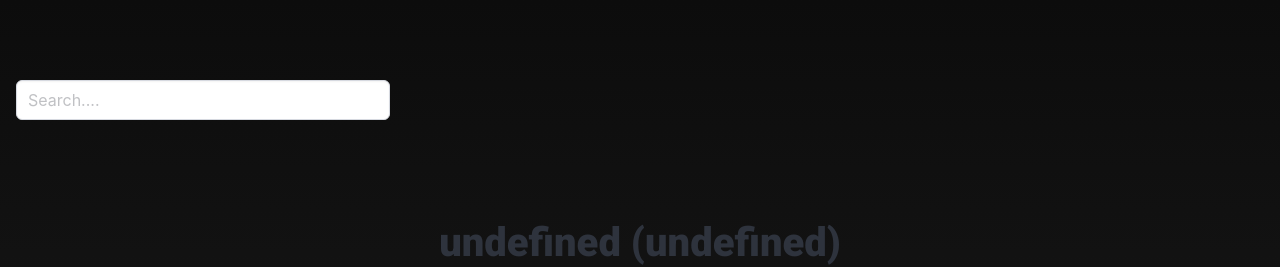
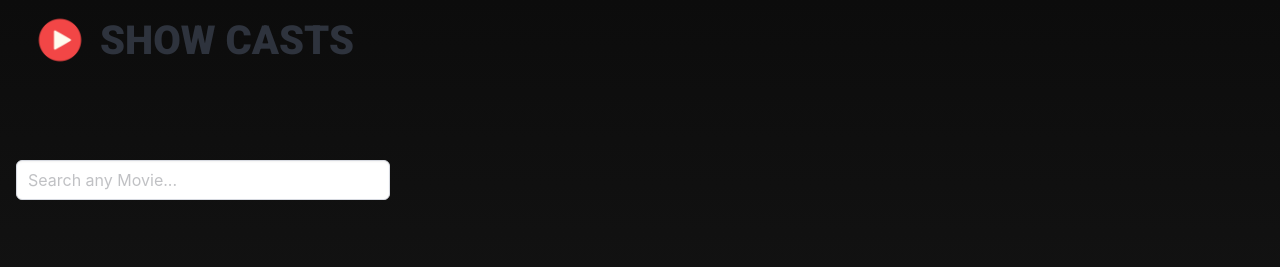
Before and after one commit to Divs-Git/show-cast-app, a Vue app: page /collections/tv/1 in a window 1280 px wide. Shown: the top 267 px of the page. Built offline with nearby package versions, Linux system fonts and the light colour scheme; no server answers.

Commit message:
added placeholder and loadng animation

```diff
--- a/index.html
+++ b/index.html
@@ -2,9 +2,9 @@
 <html lang="">
   <head>
     <meta charset="UTF-8" />
-    <link rel="shortcut icon" href="./src/assets/play-button.png" type="image/x-icon" />
+    <link rel="shortcut icon" href="./src/assets/play.png" type="image/x-icon" />
     <meta name="viewport" content="width=device-width, initial-scale=1.0" />
-    <title>Show Cast</title>
+    <title>Show Casts</title>
   </head>
   <body>
     <div id="app"></div>
--- a/src/App.vue
+++ b/src/App.vue
@@ -1,4 +1,10 @@
 <template>
+  <header>
+    <div class="title">
+      <img src="../src/assets/play.png" alt="" width="60px" />
+      <h1 class="title is-2">SHOW CASTS</h1>
+    </div>
+  </header>
   <main>
     <RouterView />
   </main>
@@ -11,4 +17,16 @@ main {
   min-width: 100vw;
   padding-bottom: 100px;
 }
+header {
+  padding: 10px 30px;
+}
+.title {
+  display: flex;
+  align-items: center;
+  gap: 10px;
+}
+
+header h1 {
+  font-weight: bolder;
+}
 </style>
--- a/src/components/AppHero.vue
+++ b/src/components/AppHero.vue
@@ -1,6 +1,6 @@
 <template>
   <div class="input-field">
-    <InputField />
+    <InputField :collectionType="collectionType" />
   </div>
   <div class="hero">
     <h1 class="title is-1">{{ title }}</h1>
@@ -18,6 +18,8 @@ onMounted(() => {
   if (props.type === 'collection') {
     if (props.collectionType === 'movie') {
       title.value = 'Movies'
+    } else {
+      title.value = 'TV-Shows / Series'
     }
   } else if (props.type === 'cast') {
     title.value = props.name
--- a/src/components/CollectionCard.vue
+++ b/src/components/CollectionCard.vue
@@ -1,5 +1,5 @@
 <template>
-  <div class="card" @click="goToCastView">
+  <div class="card" :class="{ 'is-skeleton': isLoading }" @click="goToCastView">
     <div class="card-image">
       <figure class="image">
         <img :src="imgUrl" alt="Poster image" />
@@ -24,7 +24,11 @@ import { useRouter } from 'vue-router'
 const router = useRouter()
 const imgUrl = ref('')
 
-const { collection, collectionType } = defineProps(['collection', 'collectionType'])
+const { isLoading, collection, collectionType } = defineProps([
+  'collection',
+  'collectionType',
+  'isLoading',
+])
 
 const trimmedTitle = computed(() => {
   let splittedArray = []
--- a/src/components/InputField.vue
+++ b/src/components/InputField.vue
@@ -1,5 +1,19 @@
 <template>
-  <input class="input" type="text" placeholder="Search...." />
+  <input class="input" type="text" :placeholder="placeholder" />
 </template>
-<script setup></script>
+<script setup>
+import { onMounted, ref } from 'vue'
+
+const placeholder = ref('')
+
+const { collectionType } = defineProps(['collectionType'])
+
+onMounted(() => {
+  if (collectionType === 'tv') {
+    placeholder.value = `Search any TV Show/Series...`
+  } else {
+    placeholder.value = `Search any Movie...`
+  }
+})
+</script>
 <style lang=""></style>
--- a/src/components/ViewBase.vue
+++ b/src/components/ViewBase.vue
@@ -5,17 +5,18 @@
       <slot name="hero"></slot>
     </div>
     <div class="cards">
-      <slot name="card" v-for="item in entries" :key="item.id" :item="item" />
+      <slot
+        name="card"
+        v-for="item in entries"
+        :key="item.id"
+        :item="item"
+        :isLoading="isLoading"
+      />
     </div>
     <div class="pagination" v-if="!isCastPage">
-      <button
-        class="button is-rounded is-light"
-        @click="currentPage > 1 ? currentPage-- : (currentPage = 1)"
-      >
-        Back
-      </button>
+      <button class="button is-rounded is-light" @click="goToPreviousPage">Back</button>
       <div class="box">{{ currentPage }}</div>
-      <button class="button is-rounded is-light" @click="currentPage++">Next</button>
+      <button class="button is-rounded is-light" @click="goToNextPage">Next</button>
     </div>
   </div>
 </template>
@@ -28,9 +29,25 @@ const props = defineProps(['endpoint', 'headers', 'isCastPage'])
 
 const currentPage = ref(1)
 const entries = ref([])
+const isLoading = ref(false)
+
+const goToPreviousPage = () => {
+  if (currentPage.value > 1) {
+    currentPage.value--
+  } else {
+    currentPage.value = 1
+  }
+  window.scrollTo({ top: 0, behavior: 'smooth' })
+}
+
+const goToNextPage = () => {
+  currentPage.value++
+  window.scrollTo({ top: 0, behavior: 'smooth' })
+}
 
 const fetchData = async () => {
   try {
+    isLoading.value = true
     let url = ''
     if (props.isCastPage) {
       url = `${props.endpoint}`
@@ -45,8 +62,10 @@ const fetchData = async () => {
       })
       entries.value = res.data.results
     }
+    isLoading.value = false
   } catch (error) {
     console.error('Error fetching data:', error)
+    isLoading.value = false
   }
 }
 
--- a/src/views/CollectionView.vue
+++ b/src/views/CollectionView.vue
@@ -8,8 +8,8 @@
     <template #hero>
       <AppHero :collectionType="collectionType" type="collection" />
     </template>
-    <template #card="{ item }">
-      <CollectionCard :collection="item" :collectionType="collectionType" />
+    <template #card="{ item, isLoading }">
+      <CollectionCard :collection="item" :collectionType="collectionType" :isLoading="isLoading" />
     </template>
   </ViewBase>
 </template>
```
Also changed, not shown: src/components/CollectionsCards.vue (deleted, +0 -64 lines), src/assets/istockphoto-1161124003-612x612.jpg (added), src/assets/play.png (added).
